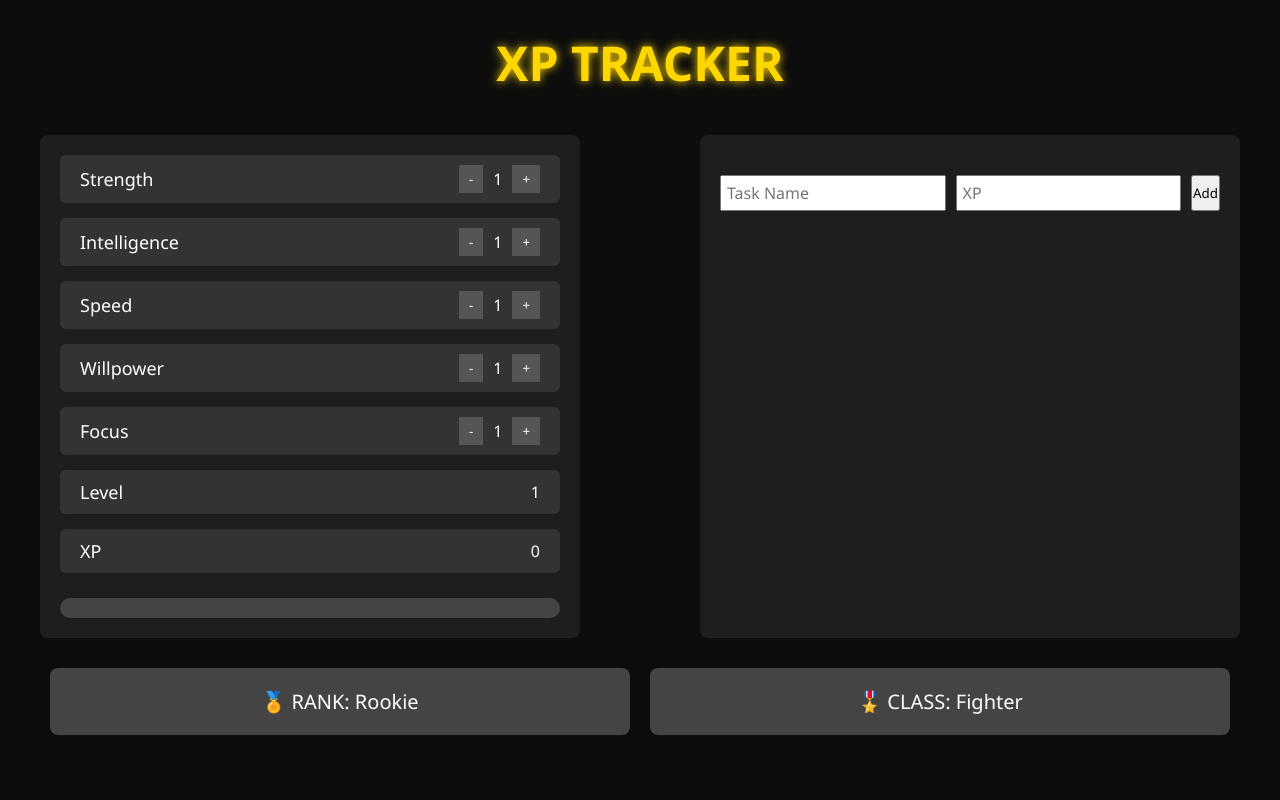
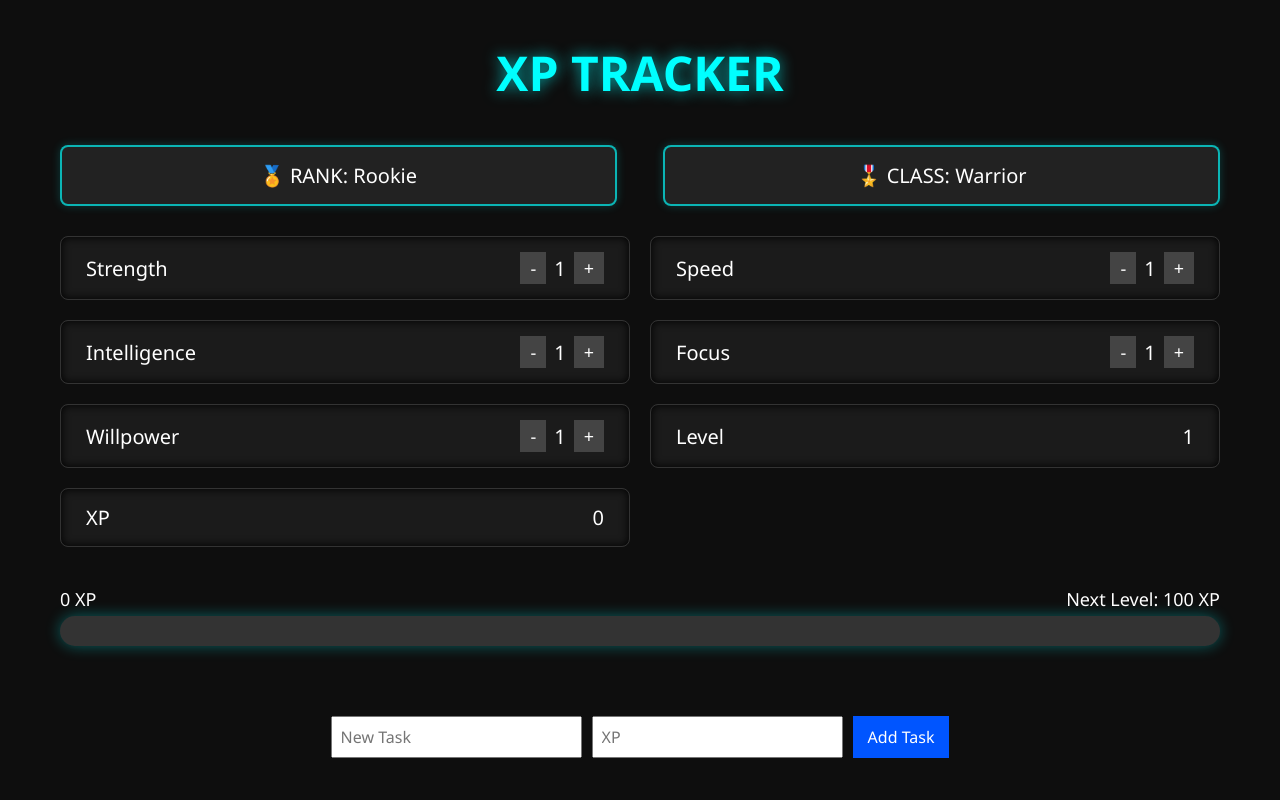
Before and after one commit to DABONYOURDABIAMCOOL/solo-hub, a Flask app: page / in a window 1280 px wide. Run offline with Flask 3, Linux system fonts and the light colour scheme.

Commit message:
Update status.html

```diff
--- a/templates/status.html
+++ b/templates/status.html
@@ -13,100 +13,124 @@
     }
 
     body {
-      background: #0d0d0d;
+      background: #0e0e0e;
       color: #fff;
       overflow-x: hidden;
     }
 
     .container {
+      max-width: 1200px;
+      margin: auto;
+      padding: 40px 20px;
       display: flex;
       flex-direction: column;
       align-items: center;
-      padding: 30px;
     }
 
     h1 {
       font-size: 48px;
-      color: #ffd700;
-      text-shadow: 0 0 10px #ffd700;
+      color: #00ffff;
+      text-shadow: 0 0 15px #00ffffaa;
       margin-bottom: 40px;
     }
 
-    .top-row {
+    .rank-row {
       display: flex;
+      width: 100%;
       justify-content: space-between;
-      width: 100%;
-      max-width: 1200px;
+      margin-bottom: 30px;
     }
 
-    .stat-panel {
-      background: #1e1e1e;
-      padding: 20px;
+    .rank-box {
+      background: #222;
+      border: 2px solid #00ffffaa;
       border-radius: 8px;
-      width: 45%;
-      display: flex;
-      flex-direction: column;
-      gap: 15px;
+      padding: 15px 20px;
+      font-size: 20px;
+      width: 48%;
+      text-align: center;
+      box-shadow: 0 0 10px #00ffff33;
+    }
+
+    .stats {
+      width: 100%;
+      display: grid;
+      grid-template-columns: 1fr 1fr;
+      gap: 20px;
     }
 
     .stat {
+      background: #1b1b1b;
+      border: 1px solid #333;
+      padding: 15px 25px;
       display: flex;
       justify-content: space-between;
       align-items: center;
-      background: #333;
-      padding: 10px 20px;
-      border-radius: 6px;
+      font-size: 20px;
+      border-radius: 8px;
+      box-shadow: inset 0 0 10px #000;
     }
 
-    .stat-name {
+    .controls button {
+      background: #444;
+      color: #fff;
+      border: none;
+      padding: 4px 10px;
+      cursor: pointer;
       font-size: 18px;
     }
 
     .controls {
       display: flex;
       align-items: center;
-      gap: 10px;
+      gap: 8px;
     }
 
-    .controls button {
-      background: #555;
-      color: white;
-      border: none;
-      padding: 5px 10px;
-      cursor: pointer;
+    .xp-section {
+      width: 100%;
+      margin: 40px 0 20px;
+    }
+
+    .xp-labels {
+      display: flex;
+      justify-content: space-between;
+      font-size: 18px;
+      margin-bottom: 5px;
     }
 
     .xp-bar {
-      background: #444;
       width: 100%;
-      height: 20px;
-      border-radius: 10px;
+      height: 30px;
+      background: #333;
+      border-radius: 15px;
       overflow: hidden;
-      margin-top: 10px;
+      box-shadow: 0 0 15px #00ffff55;
     }
 
-    .xp-bar-fill {
-      background: linear-gradient(to right, #00f260, #0575e6);
+    .xp-fill {
       height: 100%;
+      background: linear-gradient(90deg, #00ffff, #0055ff);
       width: 0%;
       transition: width 0.4s ease-in-out;
     }
 
-    .task-panel {
-      width: 45%;
-      background: #1e1e1e;
-      padding: 20px;
-      border-radius: 8px;
+    .tasks {
+      margin-top: 30px;
+      width: 100%;
     }
 
     .task {
       display: flex;
       justify-content: space-between;
       align-items: center;
+      background: #1b1b1b;
+      padding: 10px 15px;
       margin-bottom: 10px;
+      border-radius: 6px;
     }
 
-    .task input {
+    .task input[type="checkbox"] {
+      transform: scale(1.3);
       margin-right: 10px;
     }
 
@@ -115,153 +139,143 @@
     }
 
     .add-task {
-      margin-top: 20px;
       display: flex;
       gap: 10px;
+      margin-top: 20px;
     }
 
-    .rank-box {
-      margin-top: 30px;
-      display: flex;
-      justify-content: space-between;
-      width: 100%;
-      max-width: 1200px;
+    .add-task input {
+      padding: 8px;
+      font-size: 16px;
     }
 
-    .rank-box div {
-      background: #444;
-      padding: 20px;
-      border-radius: 8px;
-      flex: 1;
-      margin: 0 10px;
-      text-align: center;
-      font-size: 20px;
+    .add-task button {
+      padding: 8px 15px;
+      background: #0055ff;
+      color: white;
+      border: none;
+      cursor: pointer;
+      font-size: 16px;
     }
-
-    input[type="text"], input[type="number"] {
-      padding: 5px;
-      font-size: 16px;
-      width: 100%;
-    }
-
   </style>
 </head>
 <body>
   <div class="container">
     <h1>XP TRACKER</h1>
 
-    <div class="top-row">
-      <div class="stat-panel" id="statPanel">
-        <!-- Stats -->
-        <div class="stat"><span class="stat-name">Strength</span><div class="controls"><button onclick="changeStat('strength', -1)">-</button><span id="strength">1</span><button onclick="changeStat('strength', 1)">+</button></div></div>
-        <div class="stat"><span class="stat-name">Intelligence</span><div class="controls"><button onclick="changeStat('intelligence', -1)">-</button><span id="intelligence">1</span><button onclick="changeStat('intelligence', 1)">+</button></div></div>
-        <div class="stat"><span class="stat-name">Speed</span><div class="controls"><button onclick="changeStat('speed', -1)">-</button><span id="speed">1</span><button onclick="changeStat('speed', 1)">+</button></div></div>
-        <div class="stat"><span class="stat-name">Willpower</span><div class="controls"><button onclick="changeStat('willpower', -1)">-</button><span id="willpower">1</span><button onclick="changeStat('willpower', 1)">+</button></div></div>
-        <div class="stat"><span class="stat-name">Focus</span><div class="controls"><button onclick="changeStat('focus', -1)">-</button><span id="focus">1</span><button onclick="changeStat('focus', 1)">+</button></div></div>
+    <div class="rank-row">
+      <div class="rank-box" contenteditable="true">🏅 RANK: Rookie</div>
+      <div class="rank-box" contenteditable="true">🎖️ CLASS: Warrior</div>
+    </div>
 
-        <!-- XP & Level -->
-        <div class="stat"><span class="stat-name">Level</span><span id="levelValue">1</span></div>
-        <div class="stat"><span class="stat-name">XP</span><span id="xpValue">0</span></div>
-        <div class="xp-bar"><div class="xp-bar-fill" id="xpBarFill"></div></div>
+    <div class="stats">
+      <div class="stat"><span>Strength</span><div class="controls"><button onclick="changeStat('strength', -1)">-</button><span id="strength">1</span><button onclick="changeStat('strength', 1)">+</button></div></div>
+      <div class="stat"><span>Speed</span><div class="controls"><button onclick="changeStat('speed', -1)">-</button><span id="speed">1</span><button onclick="changeStat('speed', 1)">+</button></div></div>
+      <div class="stat"><span>Intelligence</span><div class="controls"><button onclick="changeStat('intelligence', -1)">-</button><span id="intelligence">1</span><button onclick="changeStat('intelligence', 1)">+</button></div></div>
+      <div class="stat"><span>Focus</span><div class="controls"><button onclick="changeStat('focus', -1)">-</button><span id="focus">1</span><button onclick="changeStat('focus', 1)">+</button></div></div>
+      <div class="stat"><span>Willpower</span><div class="controls"><button onclick="changeStat('willpower', -1)">-</button><span id="willpower">1</span><button onclick="changeStat('willpower', 1)">+</button></div></div>
+      <div class="stat"><span>Level</span><span id="level">1</span></div>
+      <div class="stat"><span>XP</span><span id="xpDisplay">0</span></div>
+    </div>
+
+    <div class="xp-section">
+      <div class="xp-labels">
+        <span>0 XP</span>
+        <span id="levelUpLabel">Next Level: 100 XP</span>
       </div>
-
-      <div class="task-panel">
-        <div id="taskList"></div>
-        <div class="add-task">
-          <input type="text" id="newTaskName" placeholder="Task Name">
-          <input type="number" id="newTaskXP" placeholder="XP">
-          <button onclick="addTask()">Add</button>
-        </div>
+      <div class="xp-bar">
+        <div class="xp-fill" id="xpFill"></div>
       </div>
     </div>
 
-    <div class="rank-box">
-      <div contenteditable="true">🏅 RANK: Rookie</div>
-      <div contenteditable="true">🎖️ CLASS: Fighter</div>
+    <div class="tasks" id="taskList"></div>
+
+    <div class="add-task">
+      <input type="text" id="taskName" placeholder="New Task">
+      <input type="number" id="taskXP" placeholder="XP">
+      <button onclick="addTask()">Add Task</button>
     </div>
   </div>
 
   <script>
-    let stats = {
+    const defaultStats = {
       strength: 1,
+      speed: 1,
       intelligence: 1,
-      speed: 1,
+      focus: 1,
       willpower: 1,
-      focus: 1
+      xp: 0,
+      level: 1
     };
 
-    let currentXP = 0;
-    let currentLevel = 1;
-    const xpPerLevel = 100;
+    let stats = JSON.parse(localStorage.getItem("xpStats")) || defaultStats;
+
+    const levelDisplay = document.getElementById("level");
+    const xpDisplay = document.getElementById("xpDisplay");
+    const xpFill = document.getElementById("xpFill");
+    const levelUpLabel = document.getElementById("levelUpLabel");
+
+    function updateAll() {
+      for (let stat in defaultStats) {
+        if (stat !== "xp" && stat !== "level") {
+          document.getElementById(stat).textContent = stats[stat];
+        }
+      }
+
+      levelDisplay.textContent = stats.level;
+      xpDisplay.textContent = stats.xp % 100;
+      xpFill.style.width = (stats.xp % 100) + "%";
+      levelUpLabel.textContent = `Next Level: ${((Math.floor(stats.xp / 100) + 1) * 100)} XP`;
+
+      localStorage.setItem("xpStats", JSON.stringify(stats));
+    }
 
     function changeStat(stat, change) {
       stats[stat] = Math.max(1, stats[stat] + change);
-      document.getElementById(stat).textContent = stats[stat];
-      saveStats();
-    }
-
-    function updateXPBar() {
-      const xpFill = document.getElementById("xpBarFill");
-      const xpValue = document.getElementById("xpValue");
-      const levelValue = document.getElementById("levelValue");
-
-      const xpPercent = (currentXP % xpPerLevel) / xpPerLevel * 100;
-      xpFill.style.width = xpPercent + "%";
-      xpValue.textContent = currentXP % xpPerLevel;
-      levelValue.textContent = currentLevel;
+      updateAll();
     }
 
     function addTask() {
-      const name = document.getElementById("newTaskName").value;
-      const xp = parseInt(document.getElementById("newTaskXP").value);
+      const name = document.getElementById("taskName").value;
+      const xp = parseInt(document.getElementById("taskXP").value);
       if (!name || isNaN(xp)) return;
 
       const taskList = document.getElementById("taskList");
 
-      const task = document.createElement("div");
-      task.classList.add("task");
-      task.innerHTML = \`
-        <input type="checkbox" class="task-checkbox" data-xp="\${xp}">
-        <span>\${name}</span>
-        <span>+\${xp} XP</span>
-      \`;
+      const taskDiv = document.createElement("div");
+      taskDiv.classList.add("task");
 
-      task.querySelector("input").addEventListener("change", function () {
-        if (this.checked) {
-          currentXP += xp;
-          if (currentXP >= currentLevel * xpPerLevel) {
-            currentLevel++;
-            alert("🆙 LEVEL UP!");
+      const checkbox = document.createElement("input");
+      checkbox.type = "checkbox";
+      checkbox.addEventListener("change", () => {
+        if (checkbox.checked) {
+          stats.xp += xp;
+          if (stats.xp >= stats.level * 100) {
+            stats.level++;
+            alert("🆙 Level Up!");
           }
-          updateXPBar();
-          task.remove();
-          saveStats();
+          updateAll();
+          taskDiv.remove();
         }
       });
 
-      taskList.appendChild(task);
-      document.getElementById("newTaskName").value = "";
-      document.getElementById("newTaskXP").value = "";
+      const label = document.createElement("span");
+      label.textContent = name;
+
+      const xpLabel = document.createElement("span");
+      xpLabel.textContent = `+${xp} XP`;
+
+      taskDiv.appendChild(checkbox);
+      taskDiv.appendChild(label);
+      taskDiv.appendChild(xpLabel);
+
+      taskList.appendChild(taskDiv);
+
+      document.getElementById("taskName").value = "";
+      document.getElementById("taskXP").value = "";
     }
 
-    function saveStats() {
-      localStorage.setItem("xpStats", JSON.stringify({ stats, currentXP, currentLevel }));
-    }
-
-    function loadStats() {
-      const saved = JSON.parse(localStorage.getItem("xpStats"));
-      if (!saved) return;
-      stats = saved.stats;
-      currentXP = saved.currentXP;
-      currentLevel = saved.currentLevel;
-
-      for (let key in stats) {
-        document.getElementById(key).textContent = stats[key];
-      }
-      updateXPBar();
-    }
-
-    loadStats();
+    updateAll();
   </script>
 </body>
 </html>
```
